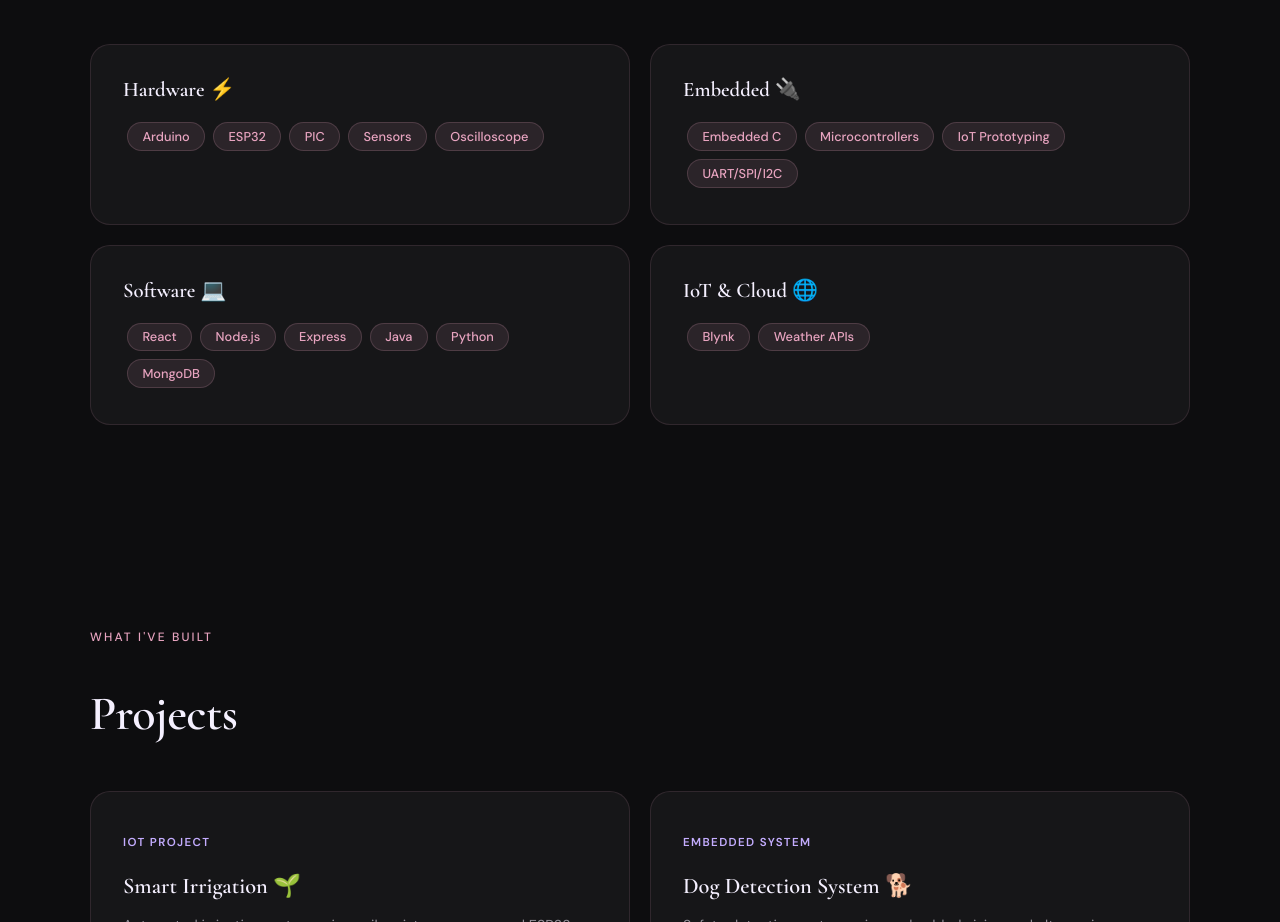
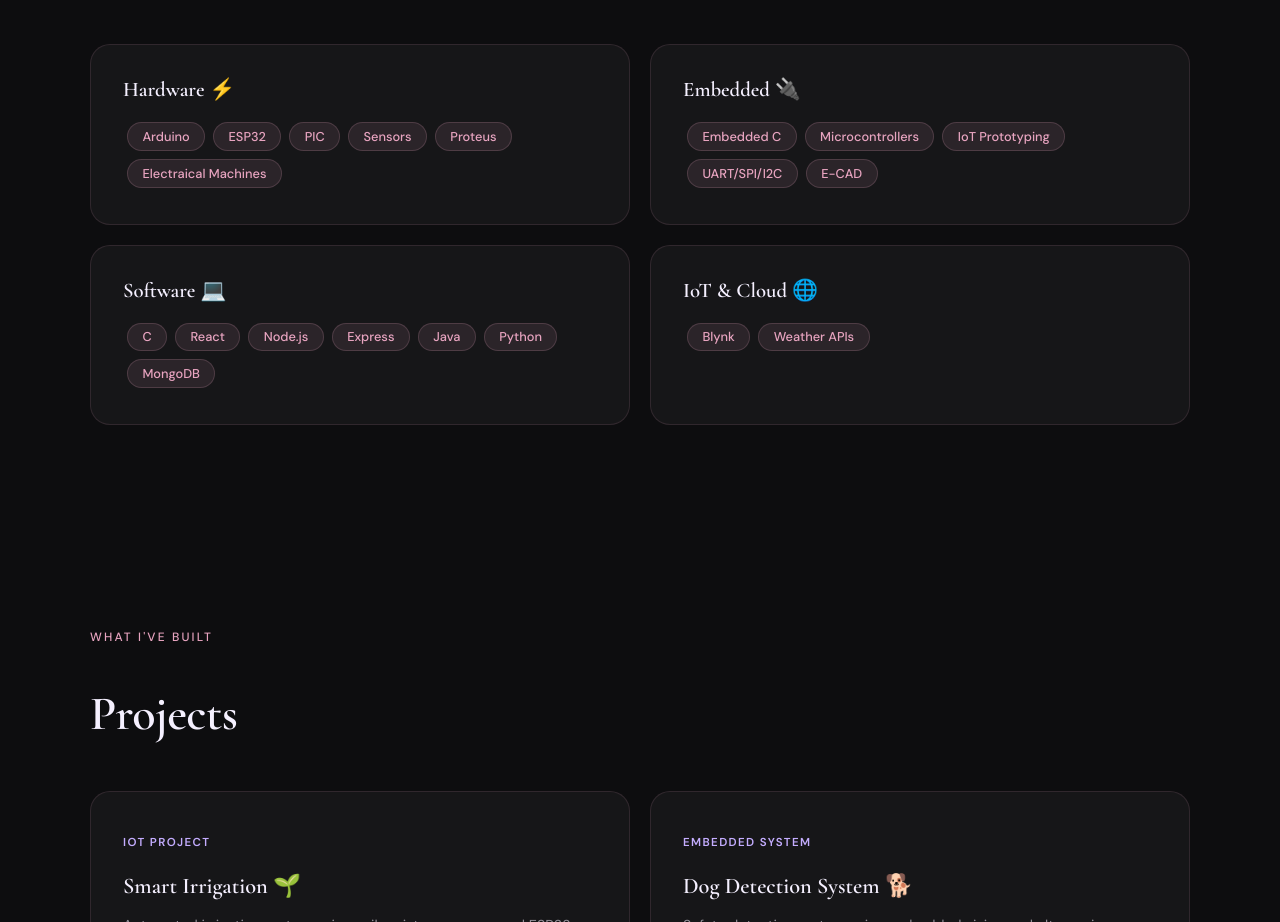
Before and after one commit to Dharssigakathirvel/portfolio, a React (Vite) app in the folder frontend/: page / in a window 1280 px wide. Shown: the part 1880-2802 px from the top of the page. Built offline with nearby package versions, Linux system fonts and the light colour scheme.

Commit message:
changed save

```diff
--- a/frontend/src/pages/EngineeringStack.jsx
+++ b/frontend/src/pages/EngineeringStack.jsx
@@ -1,9 +1,9 @@
 import { motion } from "framer-motion";
 
 const stacks = [
-  { title: "Hardware ⚡",   items: ["Arduino", "ESP32", "PIC", "Sensors", "Oscilloscope"] },
-  { title: "Embedded 🔌",  items: ["Embedded C", "Microcontrollers", "IoT Prototyping", "UART/SPI/I2C"] },
-  { title: "Software 💻",  items: ["React", "Node.js", "Express", "Java", "Python", "MongoDB"] },
+  { title: "Hardware ⚡",   items: ["Arduino", "ESP32", "PIC", "Sensors", "Proteus", "Electraical Machines"] },
+  { title: "Embedded 🔌",  items: ["Embedded C", "Microcontrollers", "IoT Prototyping", "UART/SPI/I2C", "E-CAD"] },
+  { title: "Software 💻",  items: ["C", "React", "Node.js", "Express", "Java", "Python", "MongoDB"] },
   { title: "IoT & Cloud 🌐", items: ["Blynk", "Weather APIs"] },
 ];
 
```
